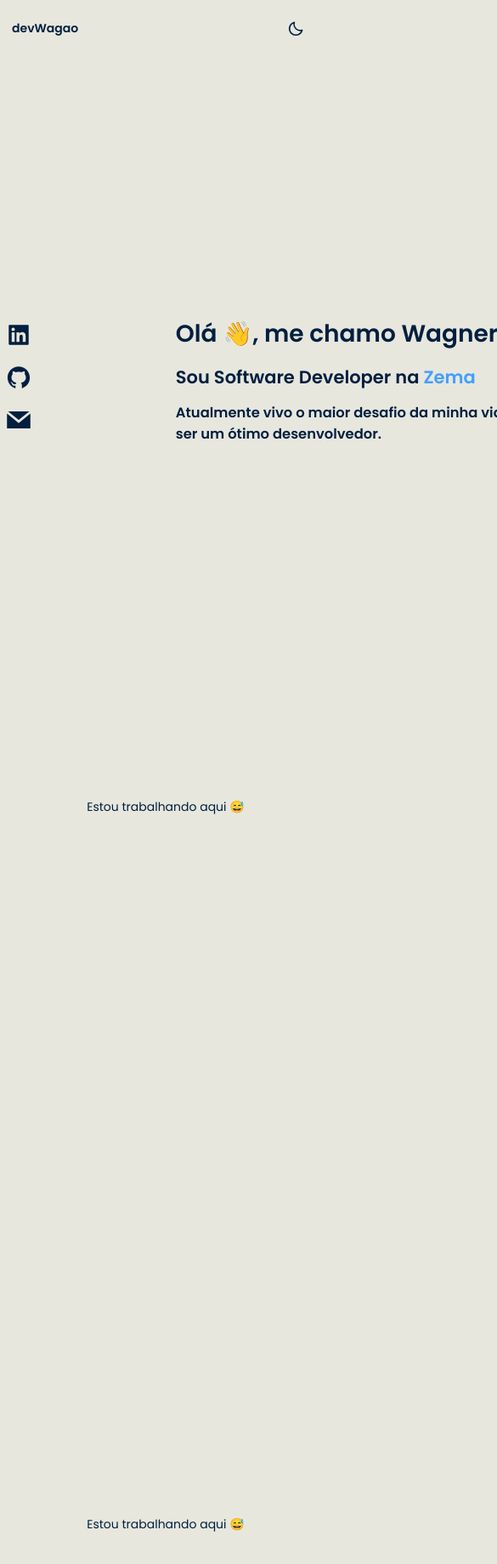
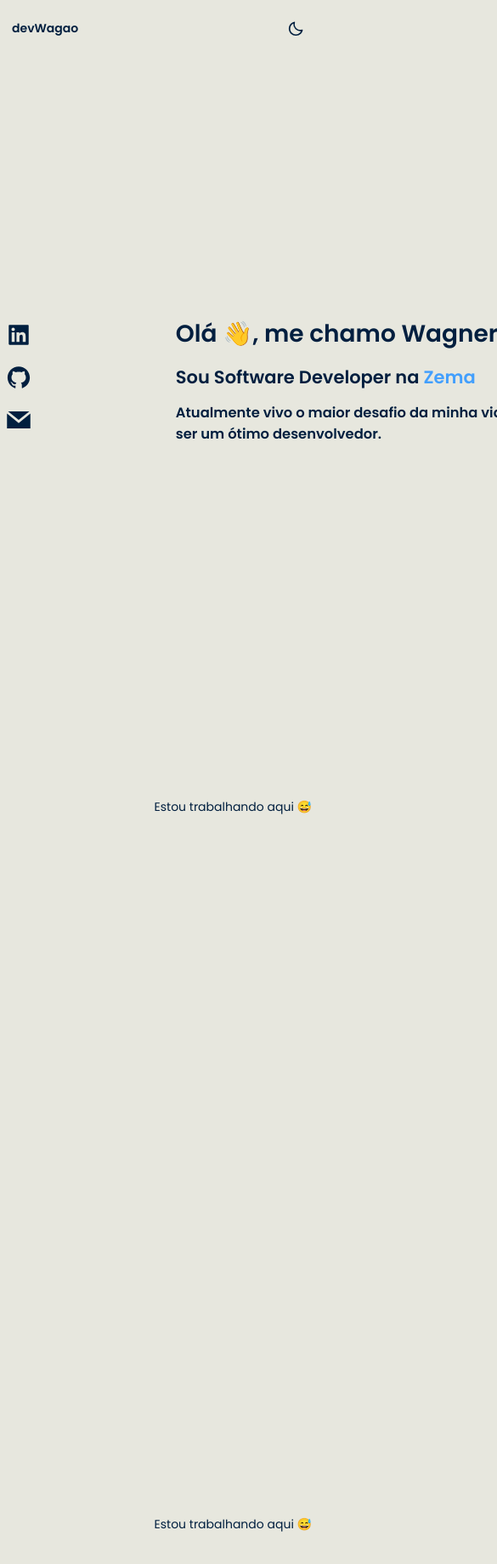
Before and after one commit to WagaoFC/devWagao, a React (Vite) app: page / in a window 390 px wide. Shown: the top 1840 px of the page at 85% size, 585 px wide, since content can reach past the window. Built offline with nearby package versions, Linux system fonts and the light colour scheme.

Commit message:
ajuste mobile main

```diff
--- a/src/components/Main/styled.ts
+++ b/src/components/Main/styled.ts
@@ -77,4 +77,12 @@ export const Section = styled.section`
             display: none;
         }
     }
+
+    @media (max-width: 700px) {
+        display: flex;
+        display: flex;
+        flex-direction: column;
+        align-items: center;
+        width: 65vh;
+    }
 `
```
